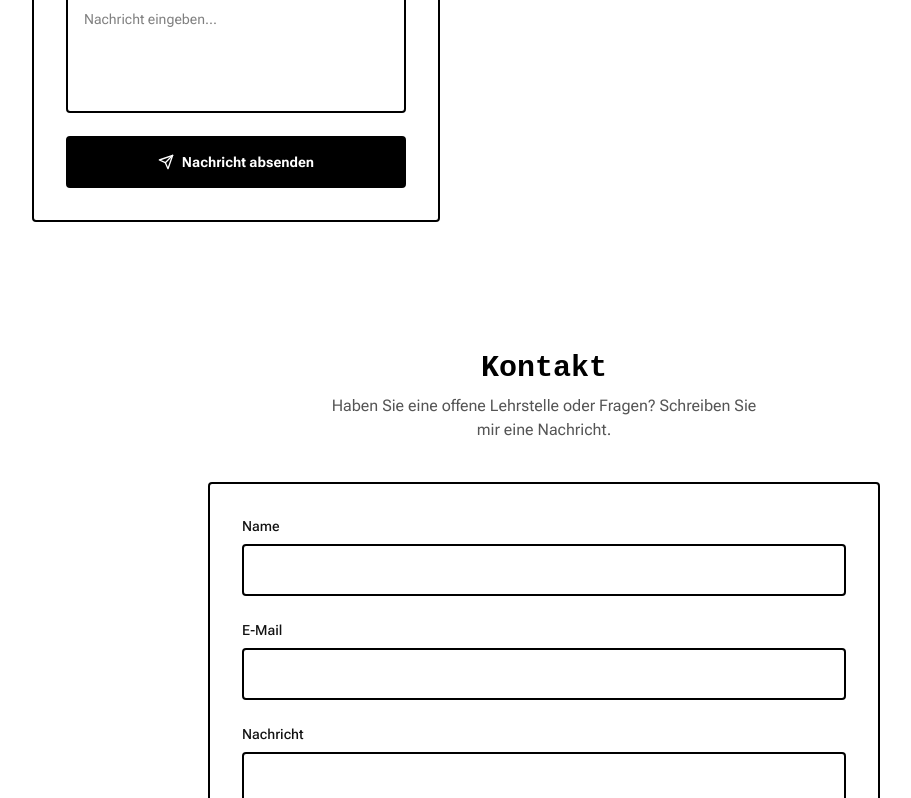
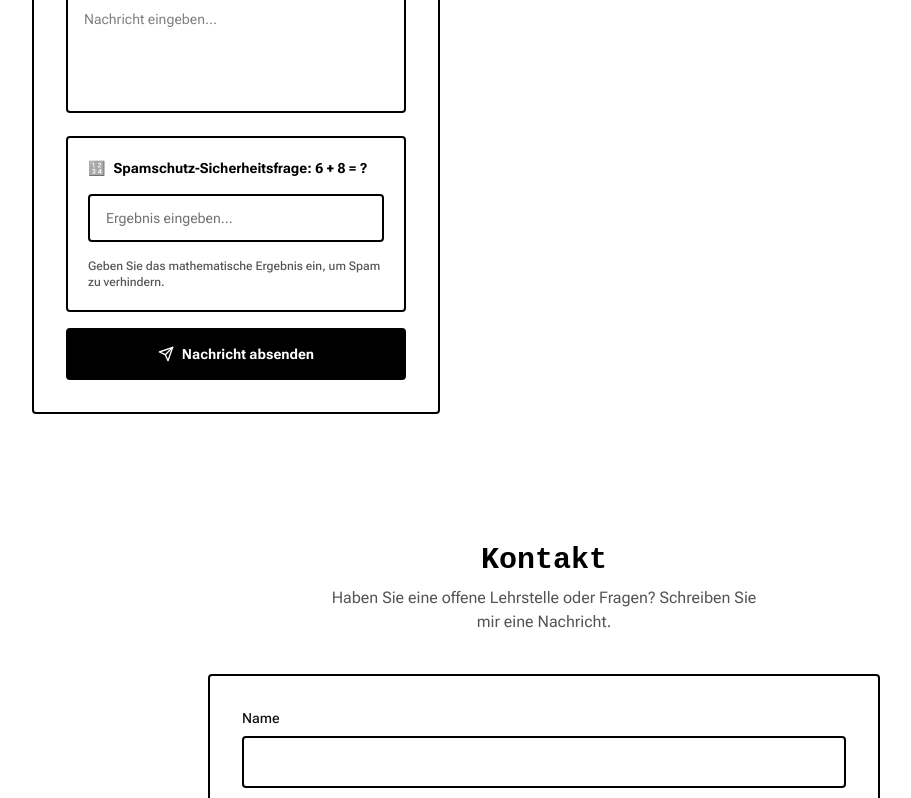
Before and after one commit to xddswi-swiss/lebenslauf, a Next.js app: page / in a window 1280 px wide. Shown: the part 4762-5560 px from the top of the page, without its empty margins (96-1007 px from the left). Built offline with nearby package versions, Linux system fonts and the light colour scheme; no server answers; the database is empty.

Commit message:
Security: Add math captcha spam protection to Guestbook form submission

```diff
--- a/src/components/Guestbook.tsx
+++ b/src/components/Guestbook.tsx
@@ -21,6 +21,39 @@ export const Guestbook: React.FC = () => {
   const [success, setSuccess] = useState(false);
   const [errorMsg, setErrorMsg] = useState('');
 
+  // Captcha states
+  const [captcha, setCaptcha] = useState<{ text: string; expectedHash: string } | null>(null);
+  const [userCaptchaAnswer, setUserCaptchaAnswer] = useState('');
+  const [captchaError, setCaptchaError] = useState(false);
+
+  const generateCaptcha = () => {
+    const operators = ['+', '-', '*'];
+    const op = operators[Math.floor(Math.random() * operators.length)];
+    let n1 = 0, n2 = 0, ans = 0;
+
+    if (op === '+') {
+      n1 = Math.floor(Math.random() * 10) + 1;
+      n2 = Math.floor(Math.random() * 10) + 1;
+      ans = n1 + n2;
+    } else if (op === '-') {
+      n1 = Math.floor(Math.random() * 10) + 5;
+      n2 = Math.floor(Math.random() * n1);
+      ans = n1 - n2;
+    } else {
+      n1 = Math.floor(Math.random() * 8) + 2;
+      n2 = Math.floor(Math.random() * 8) + 2;
+      ans = n1 * n2;
+    }
+
+    const opSymbol = op === '*' ? '×' : op;
+    const text = `${n1} ${opSymbol} ${n2} = ?`;
+    const expectedHash = String(ans * 43 + 17);
+
+    setCaptcha({ text, expectedHash });
+    setUserCaptchaAnswer('');
+    setCaptchaError(false);
+  };
+
   const translations = {
     de: {
       title: "Gästebuch",
@@ -32,7 +65,12 @@ export const Guestbook: React.FC = () => {
       placeholderMessage: "Nachricht eingeben...",
       emptyFeed: "Noch keine Nachrichten vorhanden. Schreiben Sie die erste!",
       successMsg: "Nachricht erfolgreich hinzugefügt! Vielen Dank.",
-      errFields: "Bitte alle Felder ausfüllen."
+      errFields: "Bitte alle Felder ausfüllen.",
+      captchaTitle: "Spamschutz-Sicherheitsfrage",
+      captchaPlaceholder: "Ergebnis eingeben...",
+      captchaInstruction: "Geben Sie das mathematische Ergebnis ein, um Spam zu verhindern.",
+      captchaError: "Das Rechenergebnis ist falsch. Bitte versuchen Sie es erneut.",
+      errCaptcha: "Spamschutz-Antwort fehlt oder ist falsch."
     },
     tr: {
       title: "Ziyaretçi Defteri",
@@ -44,7 +82,12 @@ export const Guestbook: React.FC = () => {
       placeholderMessage: "Mesajınızı yazın...",
       emptyFeed: "Henüz mesaj yazılmamış. İlk mesajı siz yazın!",
       successMsg: "Mesajınız başarıyla eklendi! Teşekkürler.",
-      errFields: "Lütfen tüm alanları doldurun."
+      errFields: "Lütfen tüm alanları doldurun.",
+      captchaTitle: "Spam Koruması Güvenlik Sorusu",
+      captchaPlaceholder: "Sonucu girin...",
+      captchaInstruction: "Spam mesajları engellemek için lütfen yukarıdaki işlemi yapın.",
+      captchaError: "İşlem sonucu yanlış, lütfen tekrar deneyin.",
+      errCaptcha: "Spam koruması cevabı eksik veya hatalı."
     },
     en: {
       title: "Guestbook",
@@ -56,7 +99,12 @@ export const Guestbook: React.FC = () => {
       placeholderMessage: "Enter your message...",
       emptyFeed: "No messages yet. Be the first to write one!",
       successMsg: "Message successfully posted! Thank you.",
-      errFields: "Please fill in all fields."
+      errFields: "Please fill in all fields.",
+      captchaTitle: "Anti-Spam Security Question",
+      captchaPlaceholder: "Enter result...",
+      captchaInstruction: "Solve the math problem above to prevent automated spam.",
+      captchaError: "The math result is incorrect. Please try again.",
+      errCaptcha: "Spam protection answer is missing or incorrect."
     }
   };
 
@@ -76,6 +124,7 @@ export const Guestbook: React.FC = () => {
 
   useEffect(() => {
     fetchMessages();
+    generateCaptcha();
 
     // Listen to updates from other pages
     const handleRefresh = () => fetchMessages();
@@ -87,6 +136,15 @@ export const Guestbook: React.FC = () => {
     e.preventDefault();
     if (!name.trim() || !message.trim()) {
       setErrorMsg(t.errFields);
+      return;
+    }
+
+    // Verify Captcha
+    const parsedUserAnswer = parseInt(userCaptchaAnswer.trim(), 10);
+    const calculatedHash = String(parsedUserAnswer * 43 + 17);
+    if (!captcha || calculatedHash !== captcha.expectedHash) {
+      setCaptchaError(true);
+      setErrorMsg(t.errCaptcha);
       return;
     }
 
@@ -106,10 +164,12 @@ export const Guestbook: React.FC = () => {
         setName('');
         setMessage('');
         fetchMessages();
+        generateCaptcha();
         setTimeout(() => setSuccess(false), 4000);
       } else {
         const errData = await res.json();
-        setErrorMsg(errData.error || 'Failed to submit message.');
+        setErrorMsg(errData.error || 'Failed to submit.');
+        generateCaptcha();
       }
     } catch (err: any) {
       setErrorMsg(err.message || 'Error occurred.');
@@ -195,6 +255,34 @@ export const Guestbook: React.FC = () => {
             />
           </div>
 
+          {/* Math Captcha Box */}
+          <div className="p-5 glass-card rounded-2xl border border-[var(--glass-border)] bg-zinc-900/10 space-y-4">
+            <div className="flex items-center gap-2 text-sm font-bold text-[var(--text-main)]">
+              <span>🔢</span>
+              <span>{t.captchaTitle}: {captcha?.text}</span>
+            </div>
+            <input
+              type="text"
+              required
+              placeholder={t.captchaPlaceholder}
+              value={userCaptchaAnswer}
+              onChange={(e) => {
+                setUserCaptchaAnswer(e.target.value);
+                setCaptchaError(false);
+              }}
+              disabled={isSubmitting}
+              className="w-full px-4 py-3 bg-white dark:bg-zinc-950/40 border border-neutral-400 dark:border-zinc-700 rounded-xl text-[var(--text-main)] placeholder-zinc-500 focus:outline-none focus:border-primary transition-all text-sm disabled:opacity-50"
+            />
+            {captchaError && (
+              <p className="text-xs text-rose-400 font-bold mt-1">
+                ❌ {t.captchaError}
+              </p>
+            )}
+            <p className="text-xs text-[var(--text-muted)] font-medium">
+              {t.captchaInstruction}
+            </p>
+          </div>
+
           <button
             type="submit"
             disabled={isSubmitting}
```
